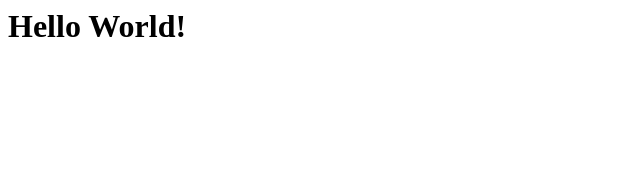
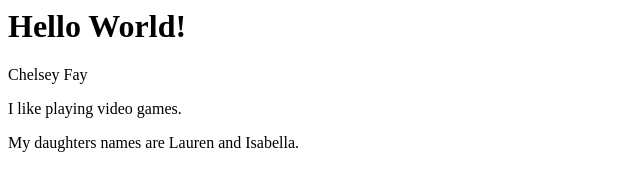
Before and after one commit to cfay1810/git-inclass, a plain HTML site: page index.html in a window 1280 px wide. Shown: the whole page, without its empty margins (0-640 px from the left). Drawn offline with Linux system fonts and the light colour scheme.

Commit message:
Added two paragraphs to the homepage

```diff
--- a/index.html
+++ b/index.html
@@ -4,6 +4,15 @@
       <h1>
         Hello World!
       </h1>
+      <p>
+        Chelsey Fay
+      </p>
+      <p>
+        I like playing video games.
+      </p>
+      <p>
+        My daughters names are Lauren and Isabella.
+      </p>
     </body>
   </head>
 </html>
```
